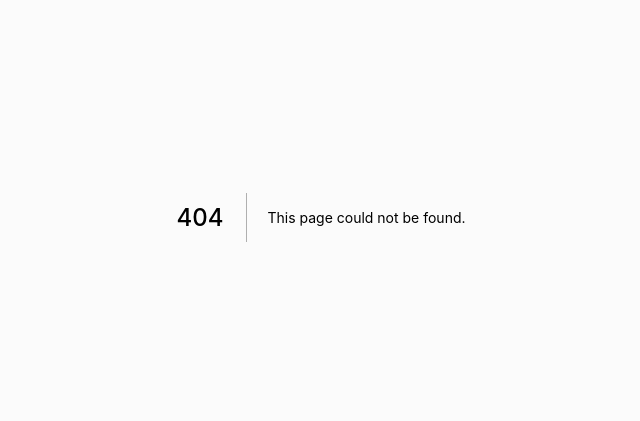
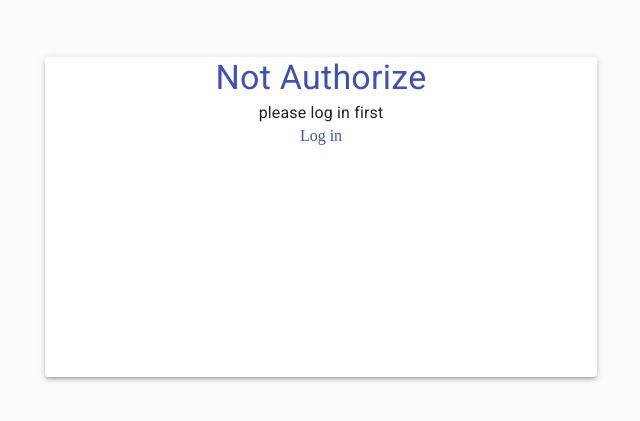
Before and after one commit to WEEFAA/jwt-nextjs-example, a Next.js app: page / in a window 1280 px wide. Before the commit this address had no page. Shown: the part 183-604 px from the top of the page, without its empty margins (319-959 px from the left). Built offline with nearby package versions, Linux system fonts and the light colour scheme; no server answers.

Commit message:
Update: make as index page

```diff
--- a/pages/data.js
+++ b/pages/index.js
@@ -16,7 +16,7 @@ const api = () => {
                 <Typography variant="h4" align="center" color="primary" component="h1">Not Authorize</Typography>
                 <Typography component="p" variant="subtitle1" align="center">please log in first</Typography>
                 <div style={{width: "50%", margin: "0 auto", display: "flex", justifyContent: "center" }}>
-                    <Link color="primary" align="center" href="/">Log in</Link>
+                    <Link color="primary" align="center" href="/login">Log in</Link>
                 </div>
 
             </Elevated>
```
